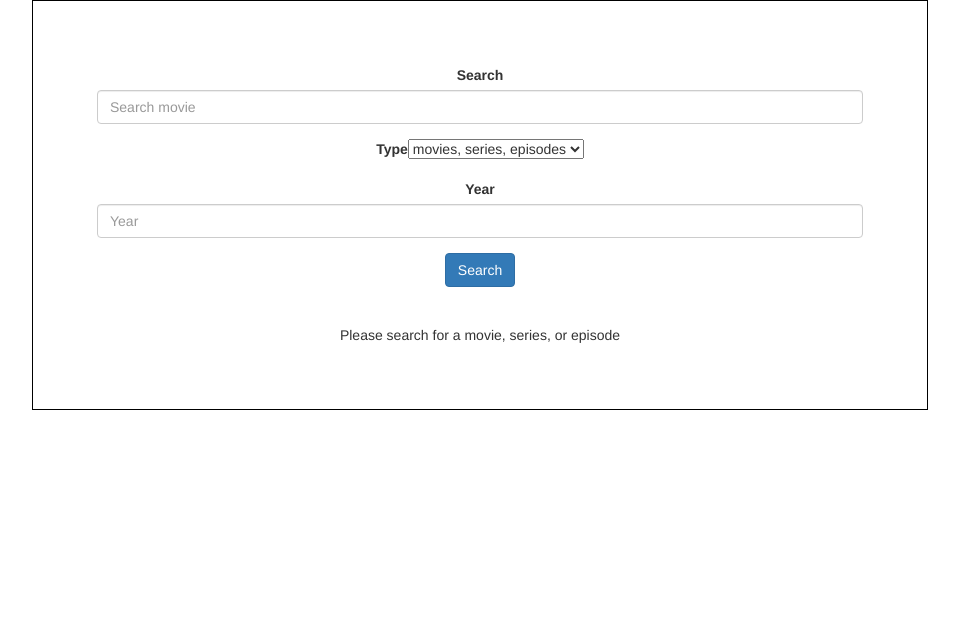
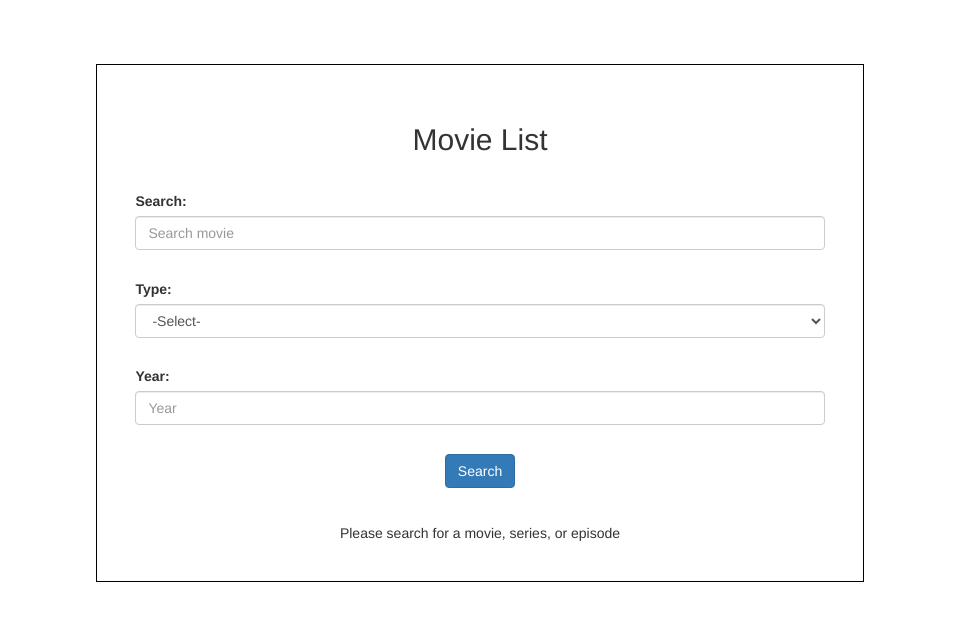
Before and after one commit to briansai/serindlabs, a React (Create React App) app: page / in a window 1280 px wide. Shown: the top 620 px of the page, without its empty margins (160-1119 px from the left). Built offline with nearby package versions, Linux system fonts and the light colour scheme.

Commit message:
Fixed up layout and minor css bugs

```diff
--- a/src/api/fetchMovies.js
+++ b/src/api/fetchMovies.js
@@ -1,11 +1,10 @@
 import axios from 'axios';
 
-export const fetchMovies = async ({ movie, year }) => {
-  const searchYear = year ? `&y${year}` : '';
-
+export const fetchMovies = async ({ movie, year, type }) => {
+  const searchYear = year ? `&y=${year}` : '';
+  const searchType = type ? `&type=${type}` : '';
   const movies = await axios.get(
-    `http://www.omdbapi.com/?apikey=ad0254e9&t=${movie}${searchYear}`
+    `http://www.omdbapi.com/?apikey=ad0254e9&t=${movie}${searchYear}${searchType}&page=100`
   );
-
   return movies;
 };
--- a/src/components/movieDetail/MovieDetail.jsx
+++ b/src/components/movieDetail/MovieDetail.jsx
@@ -35,8 +35,7 @@ const MovieDetail = ({ movieDetail }) => {
     } else if (item === 'Poster') {
       return (
         <ListGroup.Item>
-          Image:
-          <img src={value} />
+          Image: <img src={value} alt="poster" />
         </ListGroup.Item>
       );
     }
--- a/src/components/movieList/MovieList.jsx
+++ b/src/components/movieList/MovieList.jsx
@@ -20,7 +20,7 @@ const MovieList = ({ movieList, handleDetailClick }) => {
               <tr key={`${Title}-${idx}`} className="movie-list__description">
                 <td>{Title}</td>
                 <td>
-                  <img src={Poster} height="32" width="32" alt="movie"></img>
+                  <img src={Poster} height="32" width="32" alt="movie" />
                 </td>
                 <td>{Year}</td>
                 <td>{Type}</td>
--- a/src/components/movieList/MovieList.scss
+++ b/src/components/movieList/MovieList.scss
@@ -1,5 +1,6 @@
 .movie-list {
   &__container {
+    width: 100%;
     margin-top: 5%;
   }
 
--- a/src/components/movieList/MovieListForm.jsx
+++ b/src/components/movieList/MovieListForm.jsx
@@ -1,6 +1,6 @@
 import { useState } from 'react';
 import { Form, Button } from 'react-bootstrap';
-import { movieType } from '../../constants/constants';
+import './MovieListForm.scss';
 
 const inputText = {
   movie: '',
@@ -8,7 +8,7 @@ const inputText = {
 };
 
 const MovieListForm = ({ handleSearchClick }) => {
-  const [field, setField] = useState('Select Movie Type');
+  const [type, setType] = useState('');
   const [{ movie, year }, setState] = useState({ inputText });
 
   const handleInputChange = (e) => {
@@ -16,30 +16,38 @@ const MovieListForm = ({ handleSearchClick }) => {
     setState((prevState) => ({ ...prevState, [name]: value }));
   };
 
+  const handleTypeChange = (e) => {
+    const { value } = e.target;
+    setType(value);
+  };
+
   return (
-    <Form onSubmit={(e) => handleSearchClick(e, movie, year)}>
-      <Form.Group>
-        <Form.Label>Search</Form.Label>
+    <Form onSubmit={(e) => handleSearchClick(e, movie, year, type)}>
+      <Form.Group className="form">
+        <Form.Label>Search: </Form.Label>
         <Form.Control
           type="text"
           name="movie"
           onChange={(e) => handleInputChange(e)}
           placeholder="Search movie"
+          required
         />
       </Form.Group>
-      <Form.Group>
-        <Form.Label>Type</Form.Label>
-        <Form.Control as="select" custom>
-          {movieType.map((type, idx) => (
-            <option key={`${type}-${idx}`}>{type}</option>
-          ))}
-          <option>Movie</option>
-          <option>Series</option>
-          <option>Episodes</option>
+      <Form.Group className="form">
+        <Form.Label>Type: </Form.Label>
+        <Form.Control
+          as="select"
+          defaultValue="-Select-"
+          onChange={handleTypeChange}
+        >
+          <option disabled>-Select-</option>
+          <option>movie</option>
+          <option>series</option>
+          <option>episode</option>
         </Form.Control>
       </Form.Group>
-      <Form.Group>
-        <Form.Label>Year</Form.Label>
+      <Form.Group className="form">
+        <Form.Label>Year: </Form.Label>
         <Form.Control
           onChange={(e) => handleInputChange(e)}
           type="text"
--- /dev/null
+++ b/src/components/movieList/MovieListForm.scss
@@ -0,0 +1,4 @@
+.form {
+  text-align: left;
+  padding-bottom: 2%;
+}
--- /dev/null
+++ b/src/components/movieList/MovieListHeader.jsx
@@ -0,0 +1,7 @@
+import './MovieListHeader.scss';
+
+const MovieListHeader = () => (
+  <h2 className="movie-list-header__container">Movie List</h2>
+);
+
+export default MovieListHeader;
--- /dev/null
+++ b/src/components/movieList/MovieListHeader.scss
@@ -0,0 +1,5 @@
+.movie-list-header {
+  &__container {
+    margin-bottom: 5%;
+  }
+}
--- a/src/pages/MovieDetailPage.jsx
+++ b/src/pages/MovieDetailPage.jsx
@@ -1,10 +1,13 @@
 import { Button } from 'react-bootstrap';
 import MovieDetail from '../components/movieDetail/MovieDetail';
+import './MovieDetailPage.scss';
 
 const MovieDetailPage = ({ movieDetail, handleBackClick }) => {
   return (
-    <div>
-      <Button onClick={handleBackClick}>Back</Button>
+    <div className="movie-detail-page">
+      <Button onClick={handleBackClick} className="movie-detail-page__btn">
+        Back
+      </Button>
       <MovieDetail movieDetail={movieDetail} />
     </div>
   );
--- /dev/null
+++ b/src/pages/MovieDetailPage.scss
@@ -0,0 +1,9 @@
+.movie-detail-page {
+  margin: 2%;
+
+  &__btn {
+    position: absolute;
+    left: 30px;
+    top: 30px;
+  }
+}
--- a/src/pages/MovieListPage.jsx
+++ b/src/pages/MovieListPage.jsx
@@ -1,18 +1,19 @@
-import { useState } from 'react';
+import MovieListHeader from '../components/movieList/MovieListHeader';
 import MovieListForm from '../components/movieList/MovieListForm';
 import MovieList from '../components/movieList/MovieList';
 import { fetchMovies } from '../api/fetchMovies';
 import './MovieListPage.scss';
 
 const MovieListPage = ({ movieList, setMovieList, handleDetailClick }) => {
-  const handleSearchClick = async (e, movie, year) => {
+  const handleSearchClick = async (e, movie, year, type) => {
     e.preventDefault();
-    const movies = await fetchMovies({ movie, year });
+    const movies = await fetchMovies({ movie, year, type });
     setMovieList([movies.data]);
   };
 
   return (
-    <div className="movie-list__container">
+    <div className="movie-list-page__container">
+      <MovieListHeader />
       <MovieListForm handleSearchClick={handleSearchClick} />
       {movieList.length ? (
         <MovieList
@@ -20,7 +21,7 @@ const MovieListPage = ({ movieList, setMovieList, handleDetailClick }) => {
           handleDetailClick={handleDetailClick}
         />
       ) : (
-        <div className="movie-list__no-movie">
+        <div className="movie-list-page__no-movie">
           Please search for a movie, series, or episode
         </div>
       )}
--- a/src/pages/MovieListPage.scss
+++ b/src/pages/MovieListPage.scss
@@ -1,13 +1,13 @@
-.movie-list {
+.movie-list-page {
   &::before {
     box-sizing: border-box;
   }
 
   &__container {
-    width: 70%;
-    margin: 0 auto;
+    width: 60%;
+    margin: 5% auto;
     border: 1px solid black;
-    padding: 5%;
+    padding: 3%;
   }
 
   &__no-movie {
```
